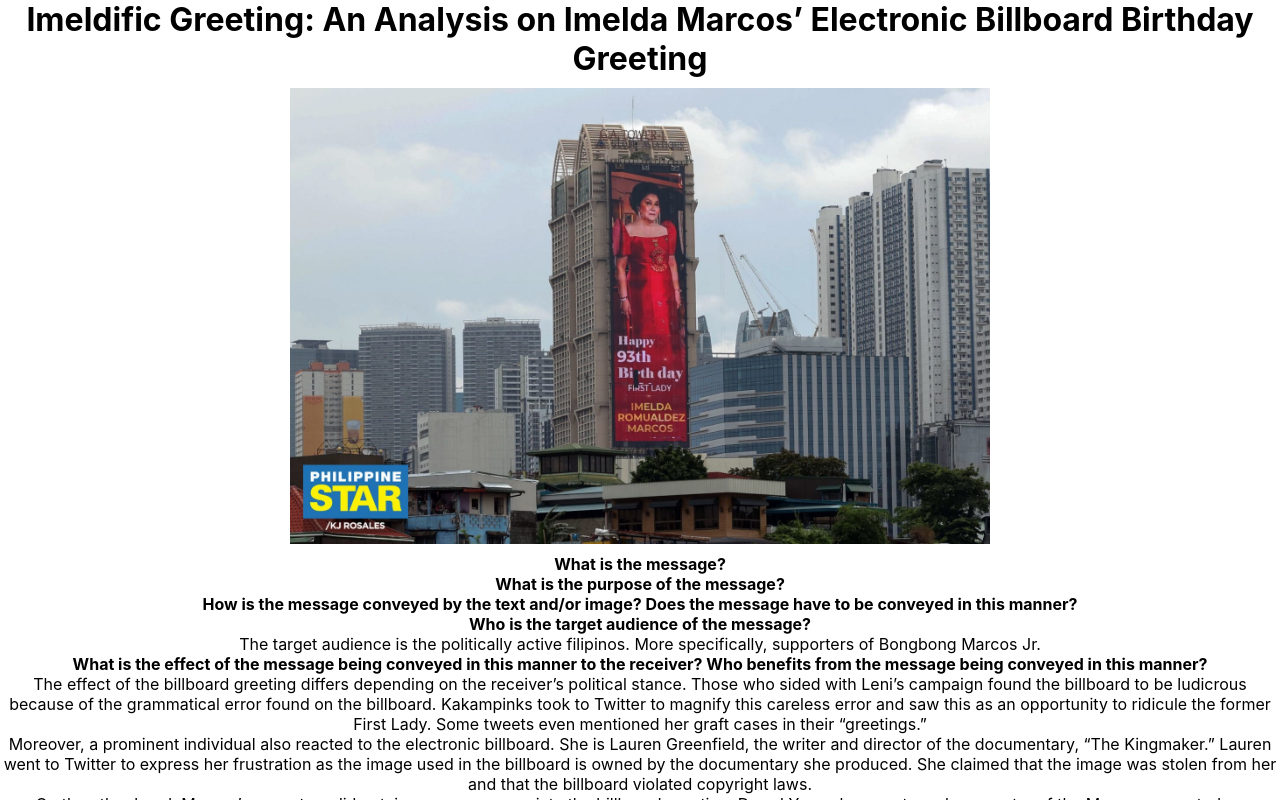
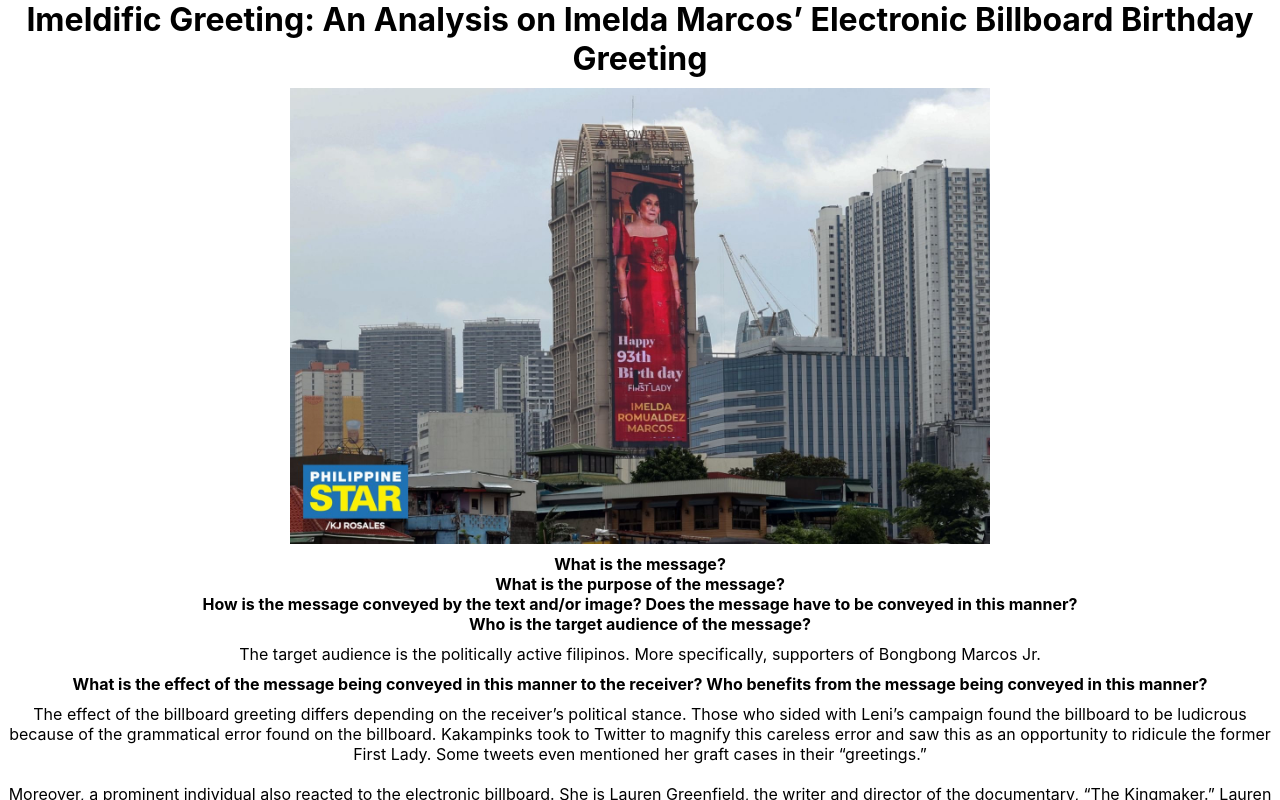
Before and after one commit to waleedlugod/Imeldific-Greeting, a React (Create React App) app: page / in a window 1280 px wide. Shown: the top 800 px of the page. Built offline with nearby package versions, Linux system fonts and the light colour scheme.

Commit message:
added margin to p

```diff
--- a/src/App.css
+++ b/src/App.css
@@ -11,6 +11,7 @@ img {
 
 p {
 	white-space: pre-line;
+	margin: 10px 0px;
 }
 
 .container {
```
